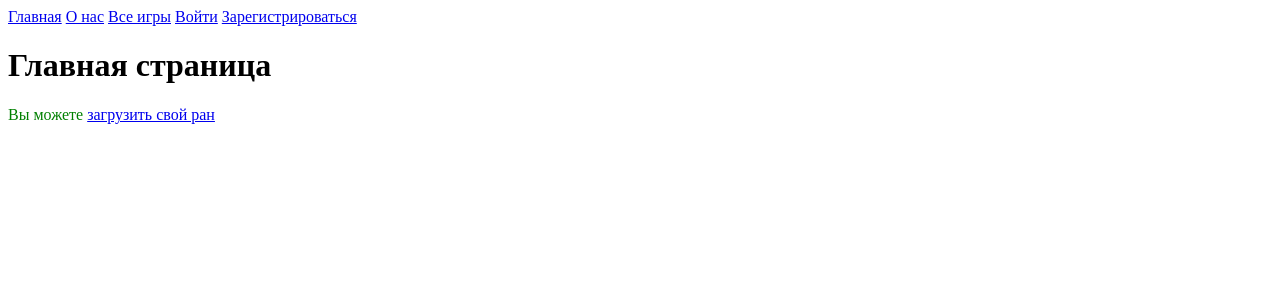
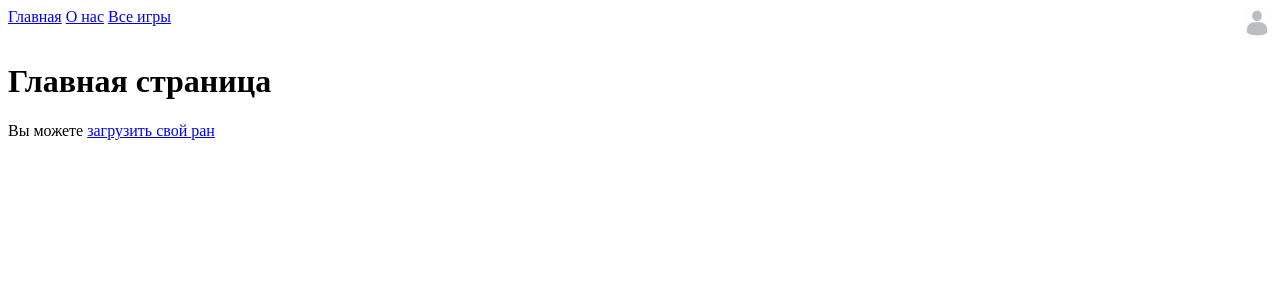
Before and after one commit to Karkusha23/Web-SpeedPortal, a Django app: page / in a window 1280 px wide. Shown: the top 300 px of the page. Run offline with Django 4.2, Linux system fonts and the light colour scheme.

Commit message:
Add profile popup

```diff
--- a/speedportal/main/templates/main/about.html
+++ b/speedportal/main/templates/main/about.html
@@ -6,7 +6,7 @@
 
 {% load static %}
 {% block styles %}
-<link href="{% static 'style.css' %}", rel="stylesheet">
+<link href="{% static 'style.css' %}" rel="stylesheet">
 {% endblock %}
 
 {% block content %}
--- a/speedportal/main/templates/main/base.html
+++ b/speedportal/main/templates/main/base.html
@@ -7,27 +7,22 @@
     <meta http-equiv="X-UA-Compatible" content="ie=edge">
     <title>{% block title %}{% endblock %} - SpeedPortal</title>
     {% load static %}
-    <link href="{% static 'style_popup.css' %}", rel="stylesheet">
+    <link href="{% static 'style.css' %}" rel="stylesheet">
+    <link href="{% static 'style_popup.css' %}" rel="stylesheet">
     {% block styles %}{% endblock %}
 
 </head>
 <body>
     <script src="{% static 'static_popup.js' %}"></script>
     {% block scripts %}{% endblock %}
-    <a href="{% url 'main:home' %}">Главная</a>
-    <a href="{% url 'main:about' %}">О нас</a>
-    <a href="{% url 'main:all_games' %}">Все игры</a>
-    {% if user.is_authenticated %}
-    <img scr="{{ user.pfp.url }}" height=30 width=30 data-staticpopup="123">
-    <a href="{% url 'users:profile' user.slug %}">Профиль</a>
-    {% if user.is_moderator %}
-    <a href="{% url 'main:moderation' %}">Модерация</a>
-    {% endif %}
-    <a href="{% url 'users:logout' %}">Выйти</a>
-    {% else %}
-    <a href="{% url 'users:login' %}">Войти</a>
-    <a href="{% url 'users:registration' %}">Зарегистрироваться</a>
-    {% endif %}
+    <div class="spread">
+        <span><a href="{% url 'main:home' %}">Главная</a> <a href="{% url 'main:about' %}">О нас</a> <a href="{% url 'main:all_games' %}">Все игры</a></span>
+        {% if user.is_authenticated %}
+            <span><img src="{{ user.pfp.url }}" height=30 width=30 data-staticpopup="{% include 'users/profilepopup.html' with user=user %}"></span>
+        {% else %}
+            <span><img src="media/pfps/def_pfp.jpg" height=30 width=30 data-staticpopup="{% include 'users/profilepopup.html' with user=user %}"></span>
+        {% endif %}
+    </div>
     {% for message in messages %}
         <p>{{ message }}</p>
     {% endfor %}
--- a/speedportal/main/templates/main/index.html
+++ b/speedportal/main/templates/main/index.html
@@ -5,9 +5,6 @@
 {% endblock %}
 
 {% load static %}
-{% block styles %}
-<link href="{% static 'style_green.css' %}", rel="stylesheet">
-{% endblock %}
 
 {% block content %}
 <h1>Главная страница</h1>
--- a/speedportal/static/static_popup.js
+++ b/speedportal/static/static_popup.js
@@ -1,4 +1,6 @@
 let staticPopupElem;
+let x_left_border;
+let y_bottom_border;
 
 document.addEventListener('mouseover', e => {
     if (staticPopupElem)
@@ -12,18 +14,30 @@ document.addEventListener('mouseover', e => {
         return;
     }
     staticPopupElem = document.createElement('div');
-    staticPopupElem.setAttribute('onmouseout', 'hid_static_popup()');
     staticPopupElem.className = 'static_popup';
     staticPopupElem.innerHTML = popupHTML;
     document.body.append(staticPopupElem);
 
     let vec = target.getBoundingClientRect();
-    let left = vec.left;
-    let top = vec.top + staticPopupElem.offsetHeight;
+    let left = vec.left - staticPopupElem.offsetWidth + target.offsetWidth;
+    let top = vec.top + target.offsetHeight + 5;
 
-    console.log(vec.left);
     staticPopupElem.style.left = left + 'px';
     staticPopupElem.style.top = top + 'px';
+
+    x_left_border = left;
+    y_bottom_border = top + staticPopupElem.offsetHeight;
+});
+
+document.addEventListener('mousemove', e => {
+    if (!staticPopupElem || !x_left_border || !y_bottom_border)
+    {
+        return;
+    }
+    if (e.x < x_left_border || e.y > y_bottom_border)
+    {
+        hid_static_popup();
+    }
 });
 
 function hid_static_popup()
@@ -32,5 +46,7 @@ function hid_static_popup()
     {
         staticPopupElem.remove();
         staticPopupElem = null;
+        x_left_border = null;
+        y_bottom_border = null;
     }
 }
--- a/speedportal/static/style.css
+++ b/speedportal/static/style.css
@@ -1,3 +1,4 @@
-p {
-    color : red;
+.spread {
+  display: flex;
+  justify-content: space-between;
 }
--- /dev/null
+++ b/speedportal/users/templates/users/profilepopup.html
@@ -0,0 +1,10 @@
+{% if user.is_authenticated %}
+<p align=&quot;right&quot;><a href=&quot;{% url 'users:profile' user.slug %}&quot;>Профиль</a></p>
+{% if user.is_moderator %}
+<p align=&quot;right&quot;><a href=&quot;{% url 'main:moderation' %}&quot;>Модерация</a></p>
+{% endif %}
+<p align=&quot;right&quot;><a href=&quot;{% url 'users:logout' %}&quot;>Выйти</a></p>
+{% else %}
+<p align=&quot;right&quot;><a href=&quot;{% url 'users:login' %}&quot;>Войти</a></p>
+<p align=&quot;right&quot;><a href=&quot;{% url 'users:registration' %}&quot;>Зарегистрироваться</a></p>
+{% endif %}
```
